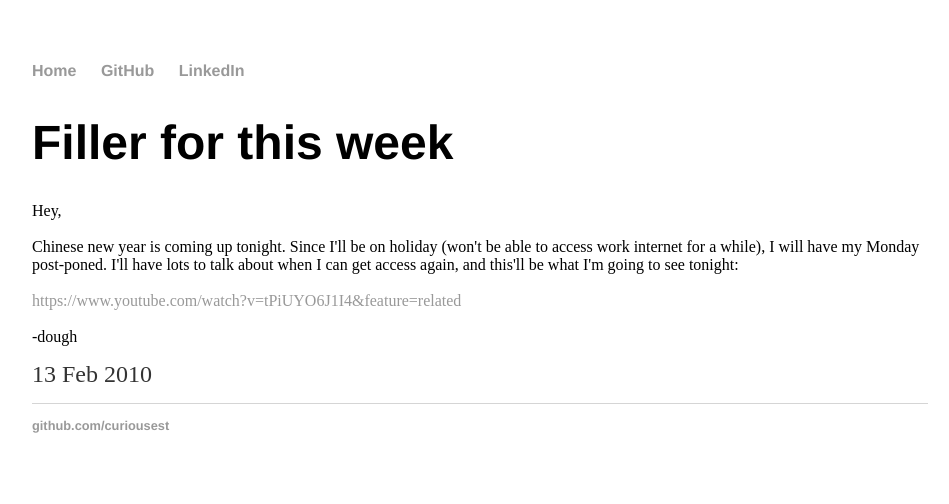
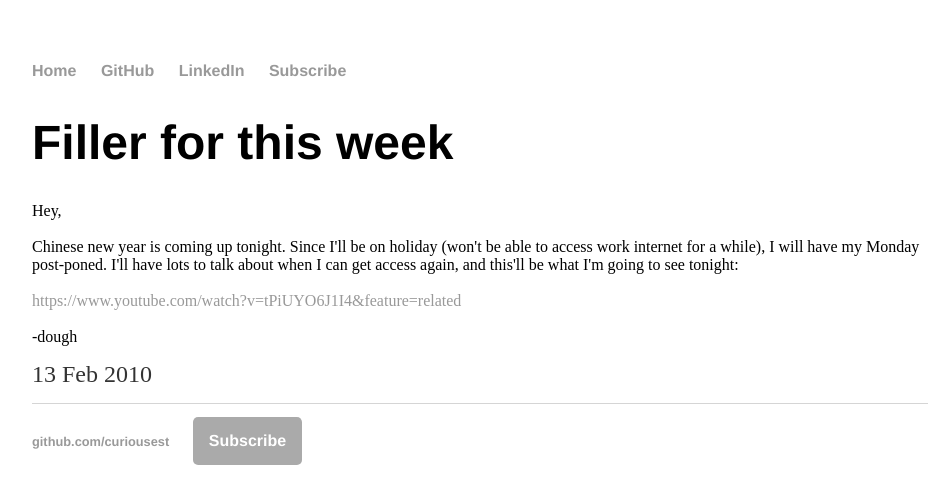
Before and after one commit to curiousest/curiousest.github.io, a Jekyll site: the page built from _posts/2010-02-13-filler-for-this-week.html, in a window 1280 px wide. Shown: the top 504 px of the page, without its empty margins (160-1109 px from the left). Built offline with Jekyll 4.4.1, drawn with Linux system fonts in a browser that asks for light colours.

Commit message:
Add analytics and email subscribe button.

```diff
--- a/_config.yml
+++ b/_config.yml
@@ -5,3 +5,5 @@ collections:
   posts:
     output: true
     permalink: /:title/
+
+google_analytics: UA-40144218-1
--- a/_layouts/default.html
+++ b/_layouts/default.html
@@ -5,6 +5,9 @@
 			<!-- link to main stylesheet -->
 			<link rel="stylesheet" type="text/css" href="/css/main.css">
 			<link href="https://raw.githubusercontent.com/curiousest/curiousest.github.io/master/favicon.ico" rel="shortcut icon" type="image/x-icon">
+			{% if jekyll.environment == 'production' and site.google_analytics %}
+			  {% include analytics.html %}
+		    {% endif %}
 		</head>
 		<body>
 			<nav>
@@ -12,6 +15,7 @@
 	        		<li><a href="/">Home</a></li>
 		        	<li><a href="http://github.com/curiousest/">GitHub</a></li>
 	        		<li><a href="https://uk.linkedin.com/in/dhindson">LinkedIn</a></li>
+					<li><a href="https://curiousest.ck.page/437b446194">Subscribe</a></li>
 	    		</ul>
 			</nav>
 			<div class="container">
@@ -22,6 +26,7 @@
 			<footer>
 	    		<ul>
 	        		<li><a href="https://github.com/curiousest">github.com/curiousest</a></li>
+					<li><a href="https://curiousest.ck.page/437b446194" target="_blank"><button>Subscribe</button></a></li>
 				</ul>
 			</footer>
 		</body>
--- a/css/main.css
+++ b/css/main.css
@@ -99,3 +99,36 @@ ul.posts {
 ul.posts li {
     list-style: none;
 }
+
+button {
+    background-color: #1fa3ec;
+    display: inline-block;
+    margin: 0;
+    padding: 0.75rem 1rem;
+    border: 0;
+    border-radius: 0.317rem;
+    background-color: #aaa;
+    color: #fff;
+    text-decoration: none;
+    font-weight: 700;
+    font-size: 1rem;
+    line-height: 1.5;
+    font-family: "Helvetica Neue", Arial, sans-serif;
+    cursor: pointer;
+    -webkit-appearance: none;
+    -webkit-font-smoothing: antialiased;
+}
+
+button:hover {
+    opacity: 0.85;
+}
+
+button:active {
+    box-shadow: inset 0 3px 4px hsla(0, 0%, 0%, 0.2);
+}
+
+button:focus {
+    outline: thin dotted #444;
+    outline: 5px auto -webkit-focus-ring-color;
+    outline-offset: -2px;
+}
```
